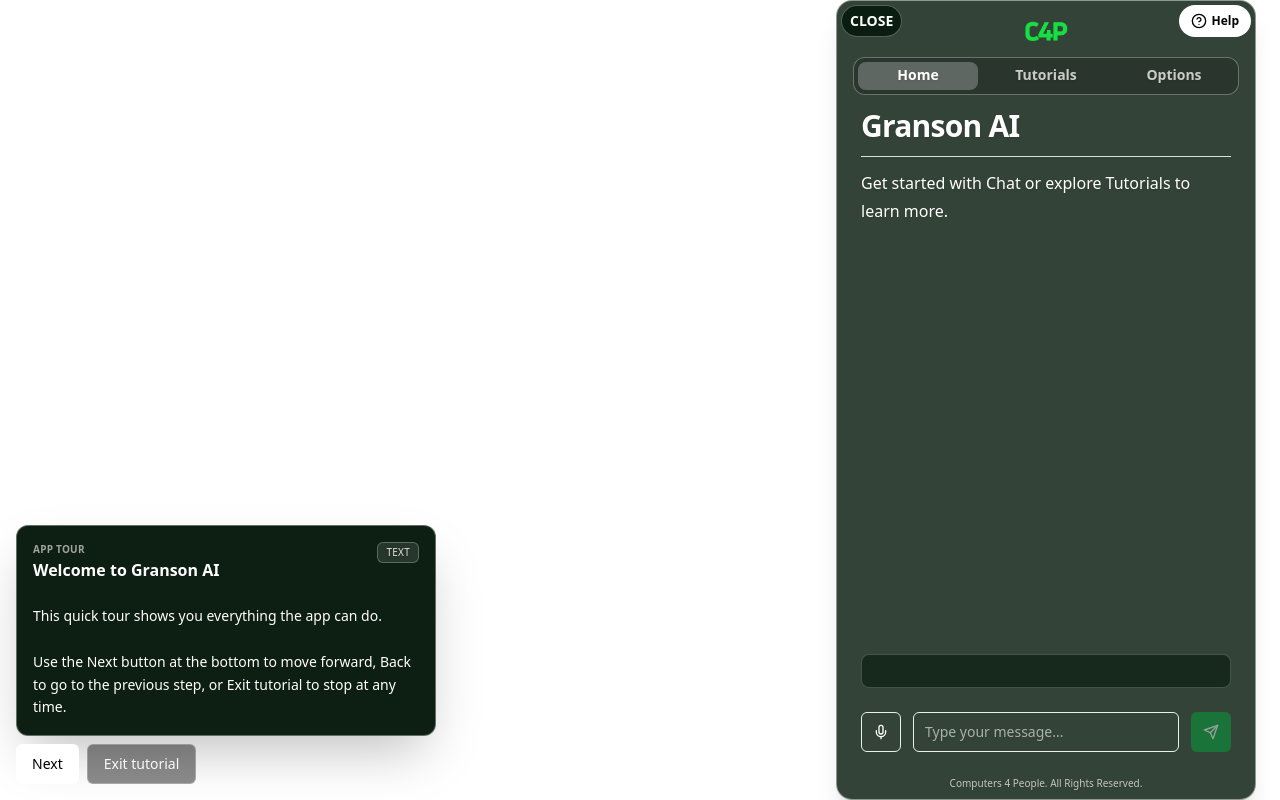
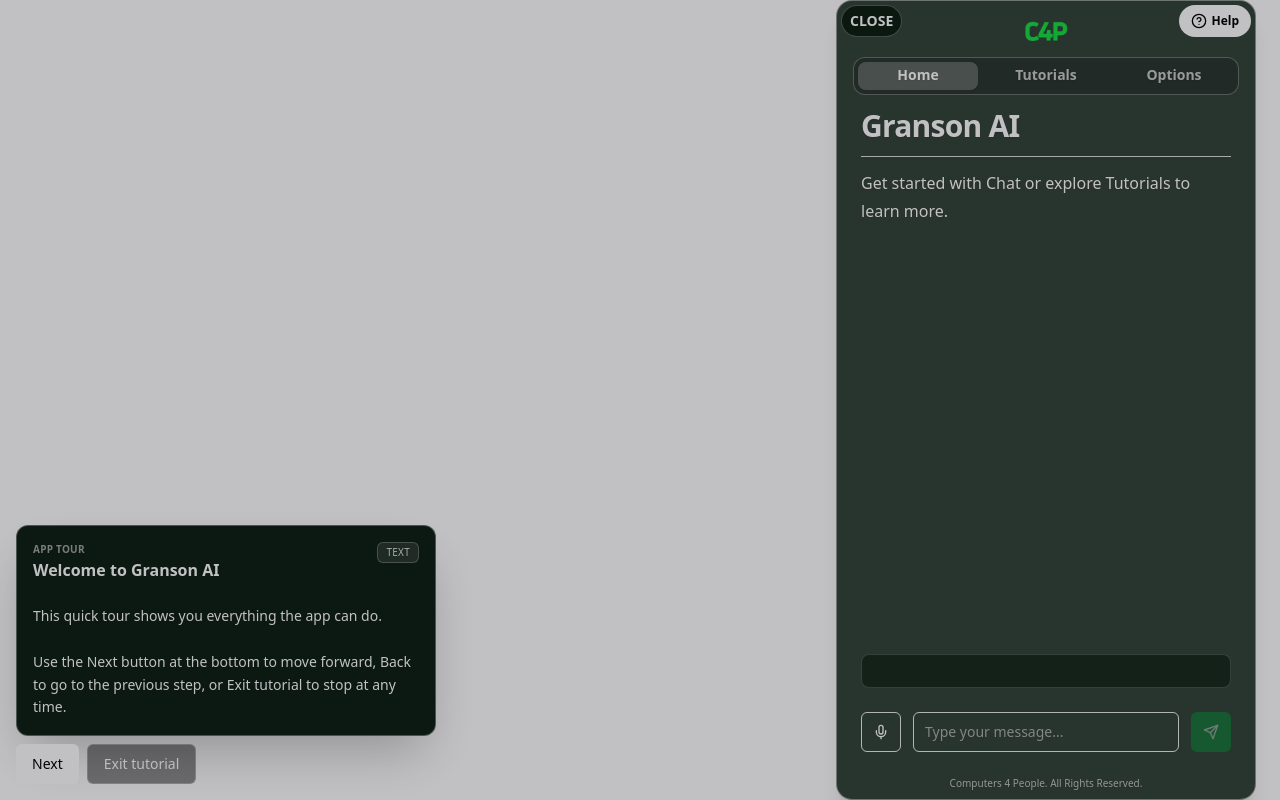
Before and after one commit to saranyasingh/t4sg-c4p-2026, a Next.js app: page / in a window 1280 px wide. Both pictures are taken after a click on the button "Let's get started!". Built offline with nearby package versions, Linux system fonts and the light colour scheme.

Commit message:
Light dim on tour steps without spotlight target

```diff
--- a/app/tutorial/tutorial-controller.tsx
+++ b/app/tutorial/tutorial-controller.tsx
@@ -268,10 +268,23 @@
 
   return (
     <>
-      {/* No fallback full-screen dim when there's no spotlight target. The
-          BoundingBoxOverlay handles its own dimming when there IS a target;
-          steps without a target shouldn't darken the whole screen — that just
-          made the editor / desktop unreadable behind the tour bubble. */}
+      {/* Light fallback dim when a tour step has no spotlight target (e.g. the
+          welcome step). Kept low-alpha so the panel and what's behind the
+          window remain readable — earlier 0.54 alpha + a low-opacity panel
+          made the whole UI nearly black. */}
+      {!hasSpotlight && !currentStep.highlightBright
+        ? createPortal(
+            <div
+              className="pointer-events-none fixed inset-0"
+              style={{
+                zIndex: 1000001,
+                background: "rgba(8, 10, 16, 0.25)",
+              }}
+              aria-hidden="true"
+            />,
+            document.body,
+          )
+        : null}
 
       <BoundingBoxOverlay
         coords={highlightPayload?.coords ?? null}
```
